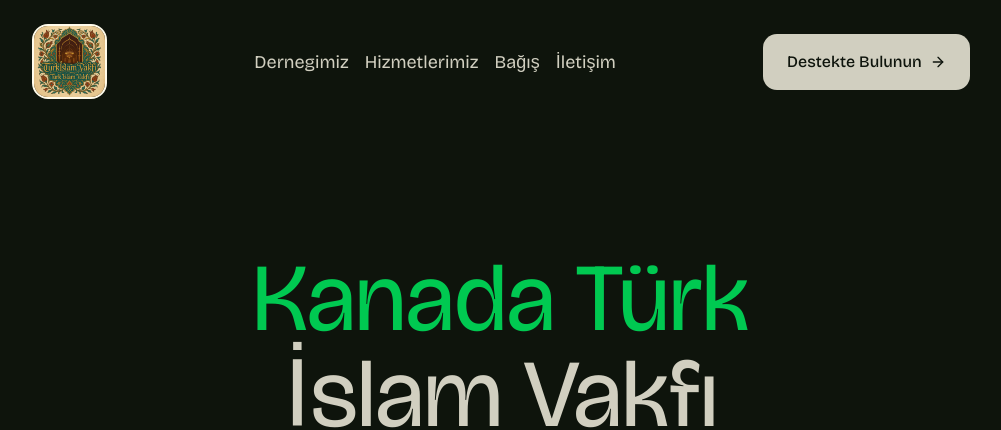
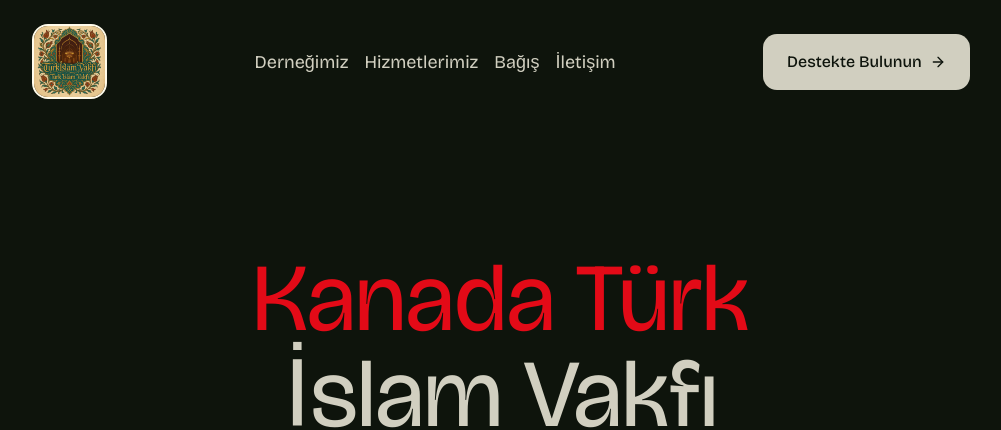
Before and after one commit to ismailsari07/pape-mosque, a Next.js app: page / in a window 1280 px wide. Shown: the top 430 px of the page, without its empty margins (139-1140 px from the left). Built offline with nearby package versions, Linux system fonts and the light colour scheme; no server answers.

Commit message:
fix navbar text

```diff
--- a/components/Hero.tsx
+++ b/components/Hero.tsx
@@ -38,7 +38,7 @@
     >
       <div className="flex flex-col items-center justify-center gap-6 md:gap-8">
         <h1 className="text-5xl md:text-8xl md:px-24">
-          <motion.span variants={item} className="text-green-500">
+          <motion.span variants={item} className="text-[#E30A17]">
             Kanada Türk
           </motion.span>
           <br /> <motion.span variants={item}>İslam Vakfı</motion.span>
--- a/components/Navbar.tsx
+++ b/components/Navbar.tsx
@@ -28,7 +28,7 @@
       </Link>
 
       <div className="hidden md:flex items-center gap-4">
-        <Link href={"/about"}>Dernegimiz</Link>
+        <Link href={"/about"}>Derneğimiz</Link>
         <Link href={"/service"}>Hizmetlerimiz</Link>
         <Link href={"/donation"}>Bağış</Link>
         <Link href={"/contact"}>İletişim</Link>
--- a/components/PrayerTimes.tsx
+++ b/components/PrayerTimes.tsx
@@ -95,7 +95,7 @@
         {/* Prayer Times */}
         <div className="w-full md:w-[50%] flex flex-col bg-[#fbf2ee] text-[#1b1522] gap-3 p-1 md:p-4 rounded-2xl">
           {/* Header */}
-          <div className="flex justify-between items-center text-base md:text-2xl font-semibold border-b border-gray-300 rounded-2xl p-2 px-10 border border-gray-300">
+          <div className="flex justify-between items-center text-base md:text-2xl font-semibold  rounded-2xl p-2 px-10 border border-[#1d1d1f]">
             <div>Namaz</div>
             <div className="mr-10">Ezan</div>
             <div>İkame</div>
```
